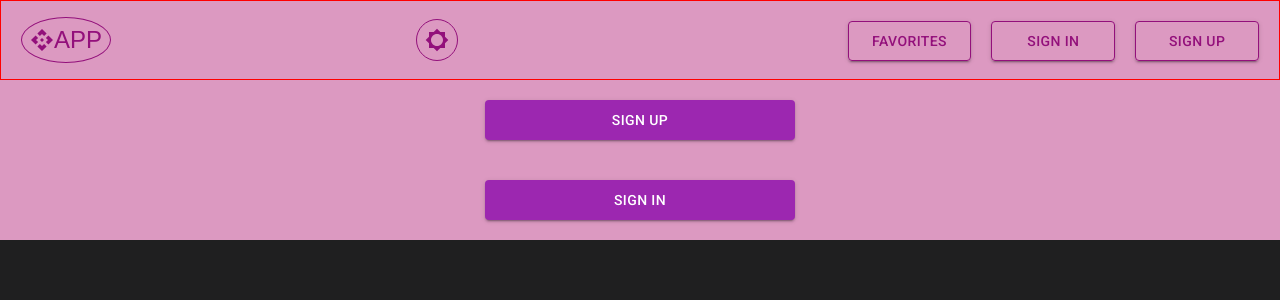
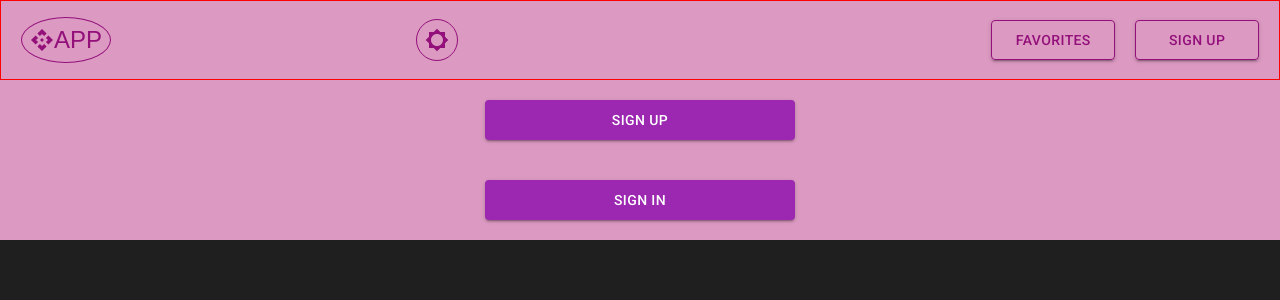
Before and after one commit to Ezoza111/movies_portal, a React (Create React App) app: page /login in a window 1280 px wide. Shown: the top 300 px of the page. Built offline with nearby package versions, Linux system fonts and the light colour scheme.

Commit message:
refactor: formatted code feat: changed logic of sign up and exit buttons

```diff
--- a/src/layout/header/headerNav/HeaderNav.jsx
+++ b/src/layout/header/headerNav/HeaderNav.jsx
@@ -1,30 +1,44 @@
-import React from 'react';
+import React from "react";
 import { useNavigate } from "react-router-dom";
-import {useSelector} from 'react-redux';
-import {useDispatch} from 'react-redux';
-import {changeUserStatus} from '../../../store/usernameSlice'
-import { MyButton } from '../../../components/stupidComponents/button/MyButton';
-import styled from 'styled-components';
+import { useSelector } from "react-redux";
+import { useDispatch } from "react-redux";
+import { changeUserStatus } from "../../../store/usernameSlice";
+import { MyButton } from "../../../components/stupidComponents/button/MyButton";
+import styled from "styled-components";
 
 export const HeaderNav = () => {
   const navigate = useNavigate();
-    const {userName} = useSelector(state => state.userName.userName);
+  const { userName } = useSelector((state) => state.userName.userName);
   const dispatch = useDispatch();
 
-    const favorites = <MyButton name='Favorites'functionClick={() => navigate('/favorites')} />;
-    const signIn = <MyButton name='Sign In'functionClick={() => navigate('/login')} />;
-    const signUp = <MyButton name='Sign Up'functionClick={() => navigate('/login')} />;
-    const exit = <MyButton name='Exit' functionClick={() => dispatch(changeUserStatus(null))} />;
+  const favorites = (
+    <MyButton name='Favorites' functionClick={() => navigate("/favorites")} />
+  );
+  // const signIn = <MyButton name='Sign In'functionClick={() => navigate('/login')} />;
+  const signUp = (
+    <MyButton name='Sign Up' functionClick={() => navigate("/login")} />
+  );
+  const exit = (
+    <MyButton
+      name='Exit'
+      functionClick={() => dispatch(changeUserStatus(null))}
+    />
+  );
   const user = <h3>{`${userName}`}</h3>;
 
   return (
     <StyledNav>
       {favorites}
-          {userName === null ? signIn : <>{user} {exit}</>}
-          {signUp}
+      {/* {userName === null ? signIn : <>{user} {exit}</>} */}
+      {userName !== null && (
+        <>
+          {user} {exit}
+        </>
+      )}
+      {userName === null && <>{signUp}</>}
     </StyledNav>
-    )
-}
+  );
+};
 
 const StyledNav = styled.div`
   width: 40%;
@@ -32,10 +46,10 @@ const StyledNav = styled.div`
   display: flex;
   flex-direction: row;
   justify-content: flex-end;
+  align-items: center;
   gap: 20px;
 
   button {
     width: 25%;
   }
-
-`
+`;
```
Lines whose indentation alone changed are shown as unchanged.
